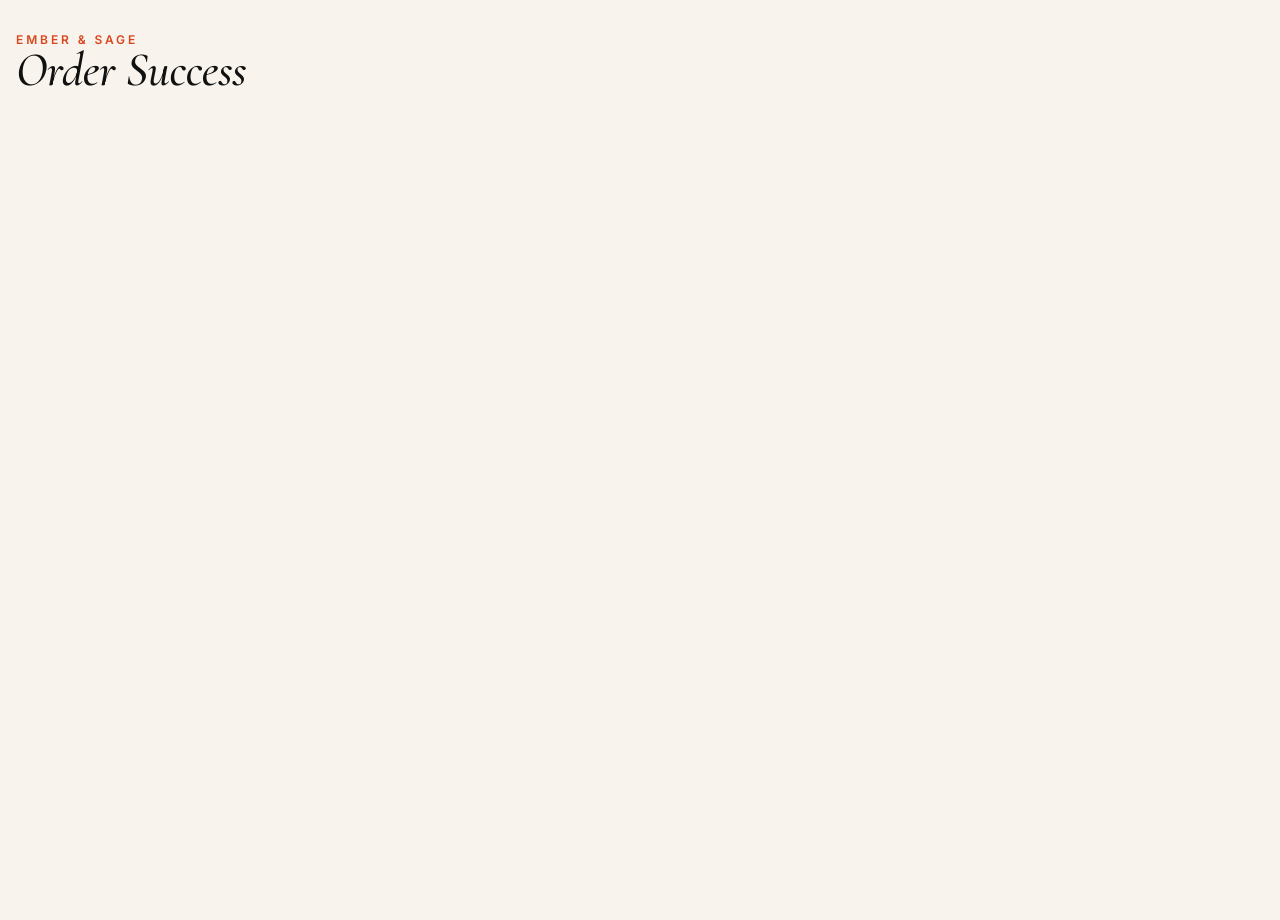
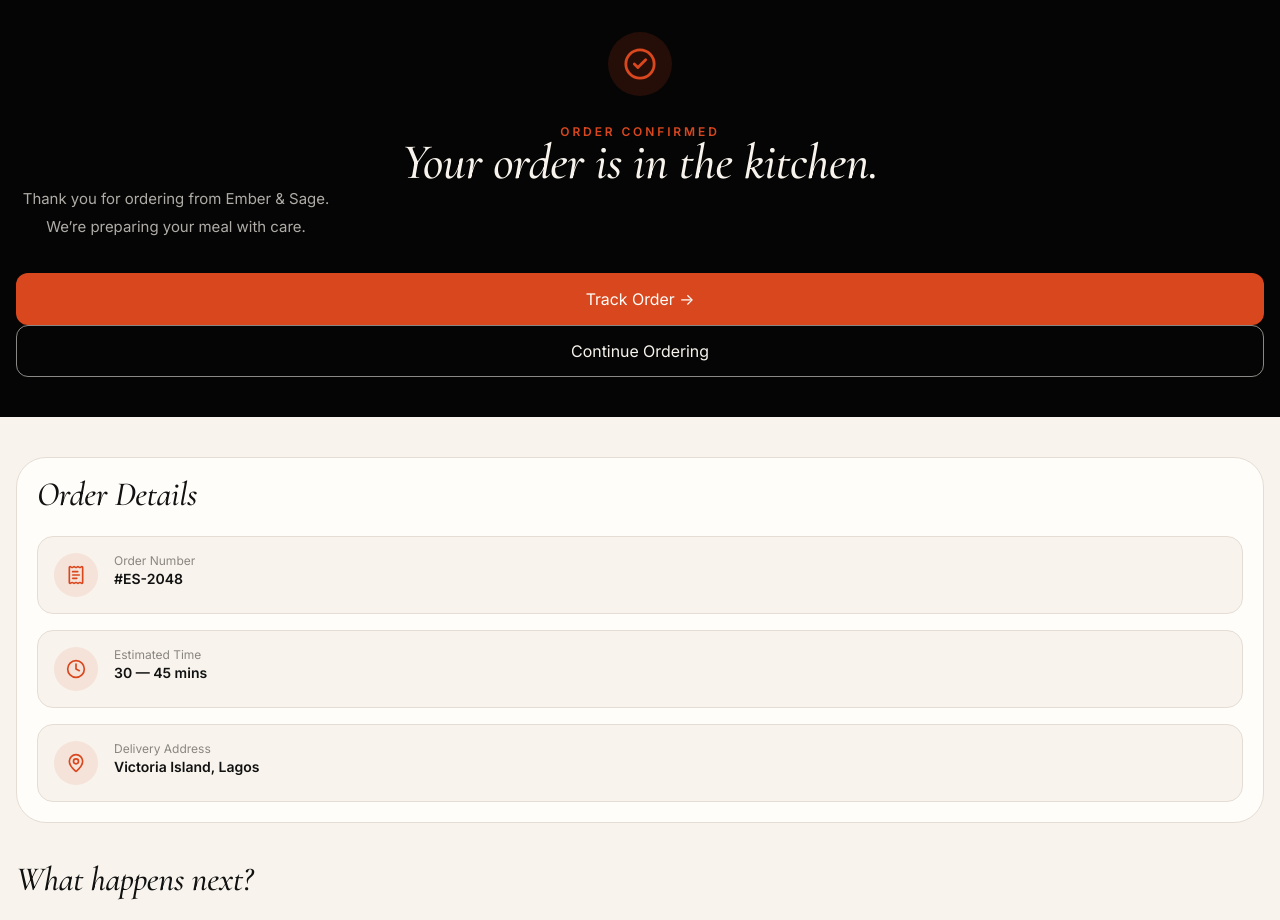
Before and after one commit to Davemafy/Ember-And-Sage, a React (Vite) app: page /order-success in a window 1280 px wide. Shown: the part 80-1000 px from the top of the page. Before the commit the page ends 872 px from the top, so only its background shows below. Built offline with nearby package versions, Linux system fonts and the light colour scheme.

Commit message:
Update order success page

```diff
--- a/src/pages/order-success.tsx
+++ b/src/pages/order-success.tsx
@@ -1,14 +1,19 @@
+import Footer from "../components/layout/footer";
+import OrderDetailsCard from "../components/sections/order-success/order-details-card";
+import OrderNextSteps from "../components/sections/order-success/order-next-steps";
+import OrderSuccessHero from "../components/sections/order-success/order-success-hero";
+
 const OrderSuccess = () => {
   return (
-    <main className="min-h-screen bg-warm-ivory px-4 py-10 text-text-primary">
-      <p className="text-xs font-semibold uppercase tracking-[0.24em] text-burnt-orange">
-        Ember &amp; Sage
-      </p>
+    <>
+      <main className="bg-warm-ivory text-text-primary">
+        <OrderSuccessHero />
+        <OrderDetailsCard />
+        <OrderNextSteps />
+      </main>
 
-      <h1 className="mt-4 font-serif text-[48px] leading-[0.95] tracking-[-0.03em]">
-        Order Success
-      </h1>
-    </main>
+      <Footer />
+    </>
   );
 };
 
```
